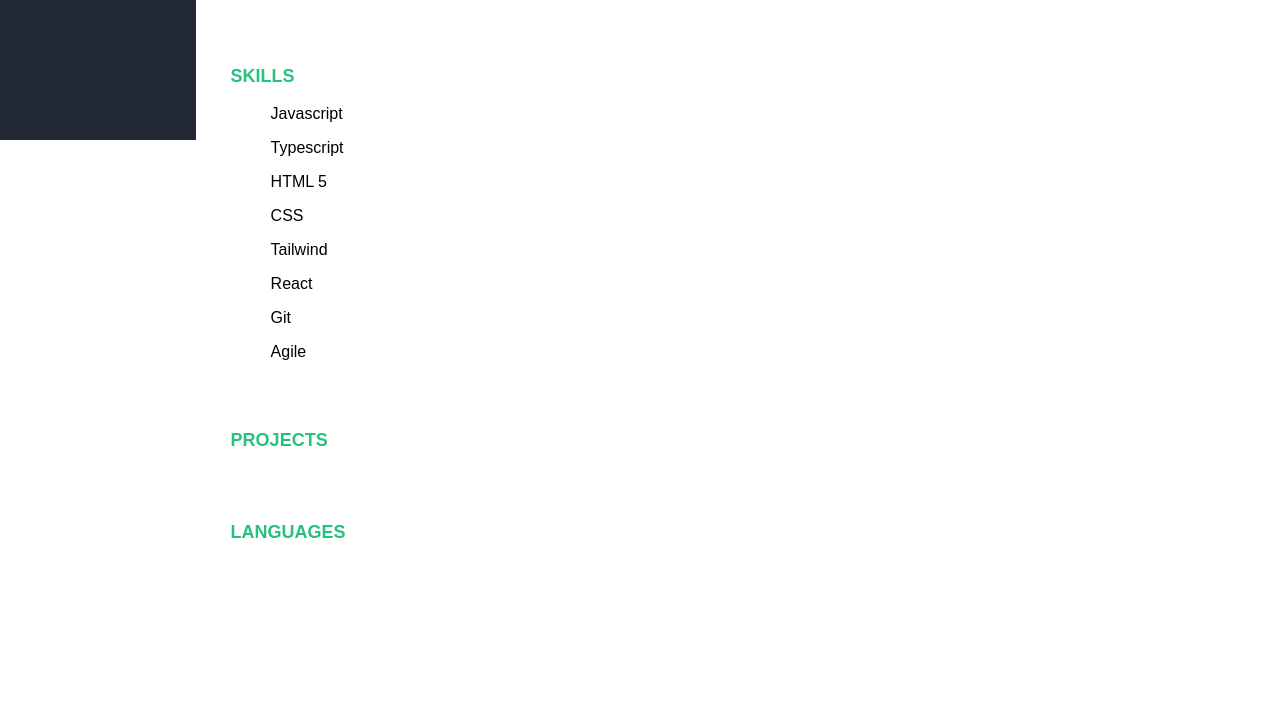
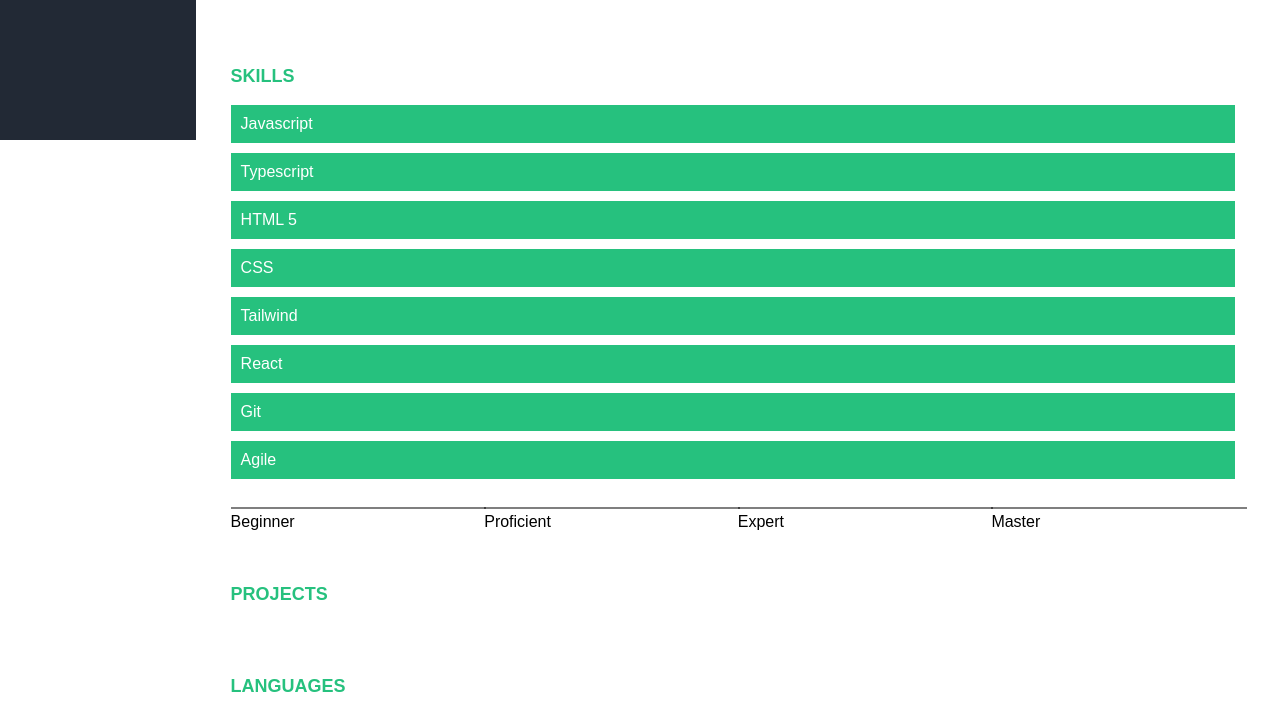
Before and after one commit to Ulistonee/rsschool-cv, a plain HTML site: page index.html in a window 1280 px wide. Shown: the part 660-1375 px from the top of the page. Before the commit the page ends 1221 px from the top, so only its background shows below. Drawn offline with Linux system fonts and the light colour scheme.

Commit message:
feat: add skills begin styling

```diff
--- a/css/style.css
+++ b/css/style.css
@@ -99,3 +99,62 @@
 .main_page__experience__year_period {
     color: rgb(102, 112, 129);
 }
+
+.main_page__skills {
+    padding-left: 0;
+}
+
+.main_page__skills li {
+    background-color: rgb(38, 193, 126);
+    color: white;
+    padding: 10px;
+    margin: 10px 10px 10px 0;
+}
+
+.main_page__skills__levels {
+    display: flex;
+}
+
+.main_page__skills__levels__beginner::before {
+    content: "";
+    display: inline-block;
+    border: 1px solid rgba(0, 0, 0, 0.5);
+    width: 100%;
+}
+
+.main_page__skills__levels__beginner {
+    width: 30%;
+}
+
+.main_page__skills__levels__proficient::before {
+    content: "";
+    display: inline-block;
+    border: 1px solid rgba(0, 0, 0, 0.5);
+    width: 100%;
+}
+
+.main_page__skills__levels__proficient {
+    width: 30%;
+}
+
+.main_page__skills__levels__expert::before {
+    content: "";
+    display: inline-block;
+    border: 1px solid rgba(0, 0, 0, 0.5);
+    width: 100%;
+}
+
+.main_page__skills__levels__expert {
+    width: 30%;
+}
+
+.main_page__skills__levels__master::before {
+    content: "";
+    display: inline-block;
+    border: 1px solid rgba(0, 0, 0, 0.5);
+    width: 100%;
+}
+
+.main_page__skills__levels__master {
+    width: 30%;
+}
--- a/index.html
+++ b/index.html
@@ -89,32 +89,46 @@
             </div>
             <div class="main_page__chapter">
                 <p class="main_page__header">Skills</p>
-                <ul>
+                <ul class="main_page__skills">
                     <li>
-                        <p>Javascript</p>
+                        <div>Javascript</div>
                     </li>
                     <li>
-                        <p>Typescript</p>
+                        <div>Typescript</div>
                     </li>
                     <li>
-                        <p>HTML 5</p>
+                        <div>HTML 5</div>
                     </li>
                     <li>
-                        <p>CSS</p>
+                        <div>CSS</div>
                     </li>
                     <li>
-                        <p>Tailwind</p>
+                        <div>Tailwind</div>
                     </li>
                     <li>
-                        <p>React</p>
+                        <div>React</div>
                     </li>
                     <li>
-                        <p>Git</p>
+                        <div>Git</div>
                     </li>
                     <li>
-                        <p>Agile</p>
+                        <div>Agile</div>
                     </li>
                 </ul>
+                <div class="main_page__skills__levels">
+                    <div class="main_page__skills__levels__beginner">
+                        Beginner
+                    </div>
+                    <div class="main_page__skills__levels__proficient">
+                        Proficient
+                    </div>
+                    <div class="main_page__skills__levels__expert">
+                        Expert
+                    </div>
+                    <div class="main_page__skills__levels__master">
+                        Master
+                    </div>
+                </div>
             </div>
             <div class="main_page__chapter">
                 <p class="main_page__header">Projects</p>
```
